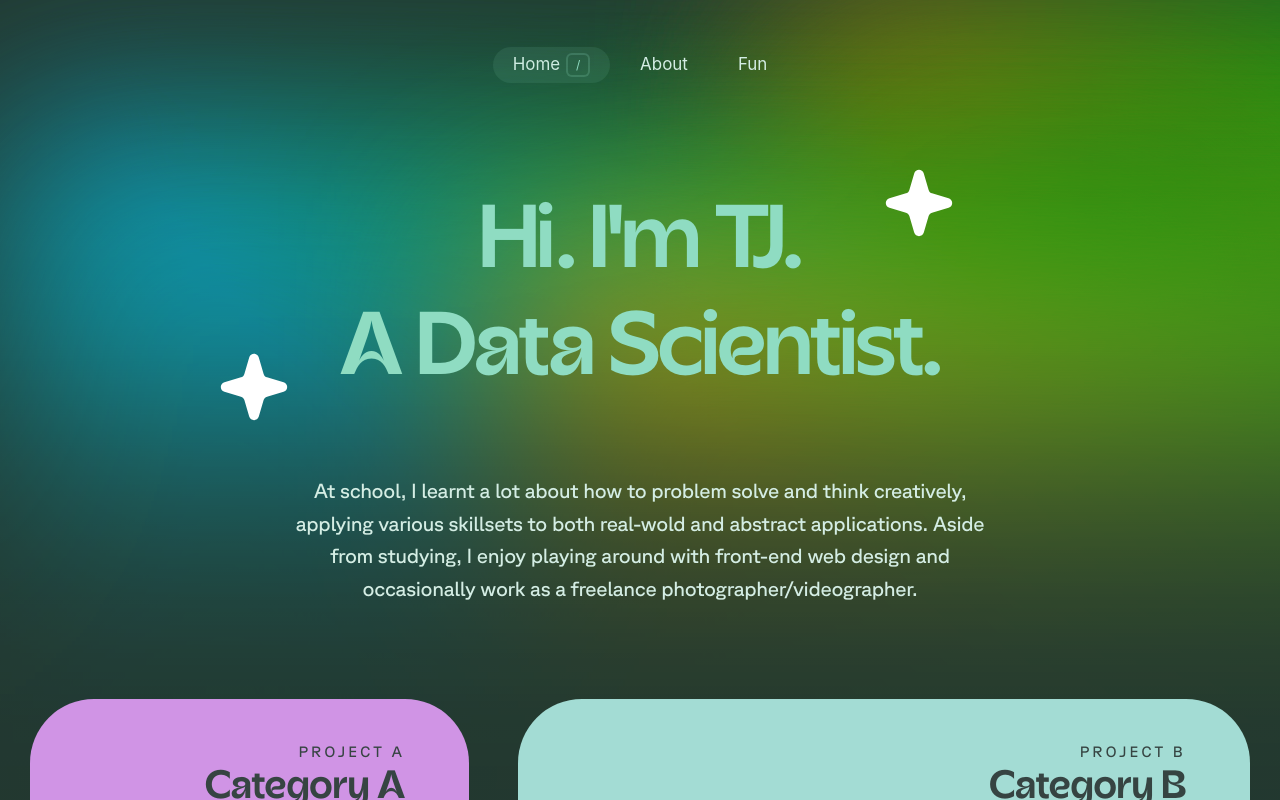
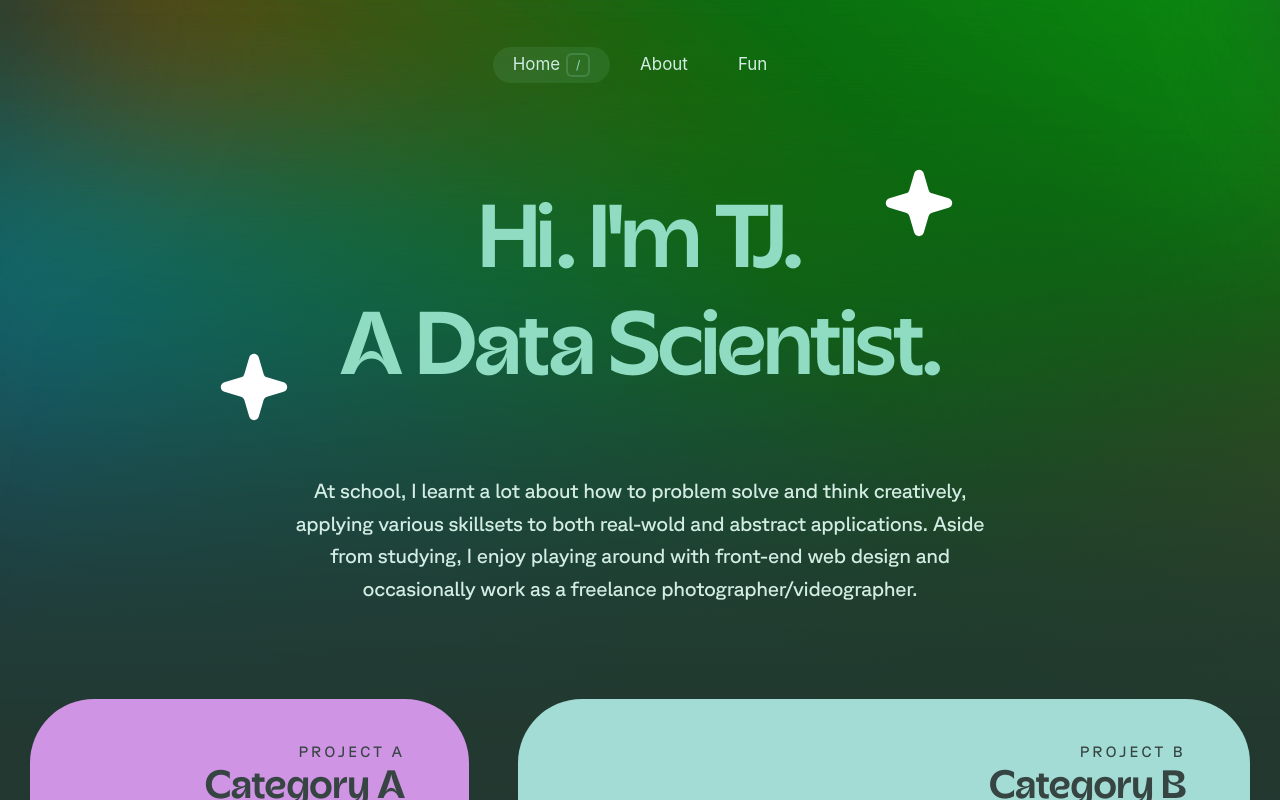
Before and after one commit to tjoab/portfolio-site, a React (Create React App) app: page / in a window 1280 px wide. Shown: the top 800 px of the page. Built offline with nearby package versions, Linux system fonts and the light colour scheme.

Commit message:
updated canvas gradient animation

```diff
--- a/src/components/styles/Canvas.css
+++ b/src/components/styles/Canvas.css
@@ -33,7 +33,7 @@
   overflow: hidden;
 }
 .anim2 {
-  background: linear-gradient(45deg, #b35405, #3cac1c);
+  background: linear-gradient(45deg, #5c2b03, #337d33);
   animation: animate2 30s linear infinite;
   position: absolute;
   filter: blur(100px) saturate(5);
@@ -57,7 +57,7 @@
   overflow: hidden;
 }
 .anim4 {
-  background: linear-gradient(45deg, #0c94ce, #055414);
+  background: linear-gradient(45deg, #0f5e80, #094314);
   animation: animate4 30s linear infinite;
   position: absolute;
   filter: blur(100px) saturate(5);
@@ -69,7 +69,7 @@
   overflow: hidden;
 }
 .anim5 {
-  background: linear-gradient(45deg, #e2ae29, #9ce11c);
+  background: linear-gradient(45deg, #815e06, #0d5b1a);
   animation: animate5 30s linear infinite;
   position: absolute;
   filter: blur(100px) saturate(5);
@@ -94,24 +94,24 @@
     transform: translateX(100%) translateY(0%);
   }
   100% {
-    transform: translateX(50%) translateY(0%);
+    transform: translateX(100%) translateY(0%);
   }
 }
 @keyframes animate2 {
   0% {
-    transform: translateX(100%) translateY(0%);
+    transform: translateX(20%) translateY(-20%);
   }
   25% {
-    transform: translateX(50%) translateY(0%) rotate(0deg);
+    transform: translateX(0%) translateY(-30%) rotate(0deg);
   }
   50% {
-    transform: translateX(0%) translateY(10%) rotate(100deg);
+    transform: translateX(-60%) translateY(-20%);
   }
   75% {
-    transform: translateX(50%) translateY(0%);
+    transform: translateX(-20%) translateY(0%);
   }
   100% {
-    transform: translateX(100%) translateY(0%);
+    transform: translateX(20%) translateY(-20%) rotate(0deg);
   }
 }
 @keyframes animate3 {
@@ -133,7 +133,7 @@
 }
 @keyframes animate4 {
   0% {
-    transform: translateX(0%) translateY(0%);
+    transform: translateX(-50%) translateY(0%);
   }
   25% {
     transform: translateX(0%) translateY(20%) rotate(0deg);
@@ -145,24 +145,24 @@
     transform: translateX(50%) translateY(0%);
   }
   100% {
-    transform: translateX(0%) translateY(0%);
+    transform: translateX(-50%) translateY(0%) rotate(0deg);
   }
 }
 @keyframes animate5 {
   0% {
-    transform: translateX(0%) translateY(0%);
+    transform: translateX(100%) translateY(100%) rotate(0);
   }
   25% {
+    transform: translateX(50%) translateY(40%) rotate(200deg);
+  }
+  50% {
+    transform: translateX(80%) translateY(0%);
+  }
+  75% {
     transform: translateX(50%) translateY(40%);
   }
-  50% {
-    transform: translateX(80%) translateY(0%) rotate(0);
-  }
-  75% {
-    transform: translateX(50%) translateY(40%) rotate(200deg);
-  }
   100% {
-    transform: translateX(0%) translateY(0%) rotate(360deg);
+    transform: translateX(100%) translateY(100%) rotate(0deg);
   }
 }
 
```
